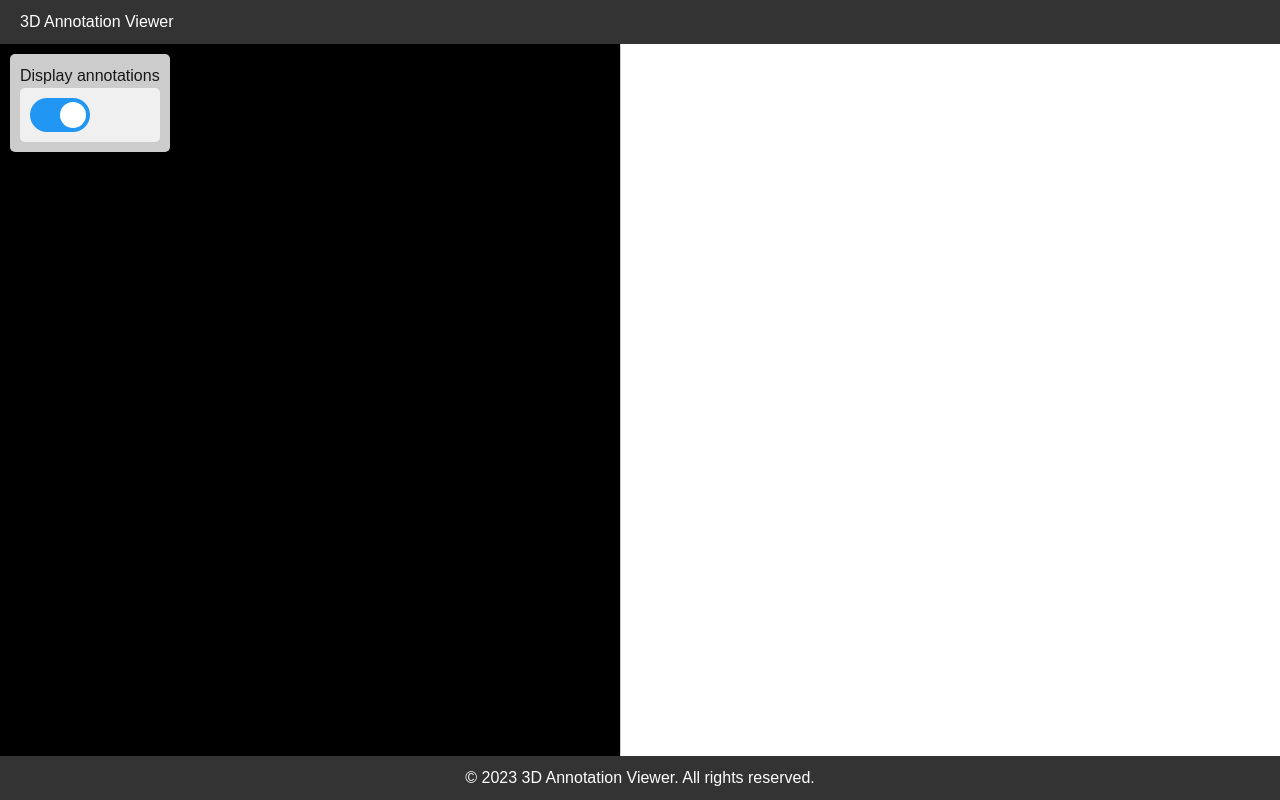
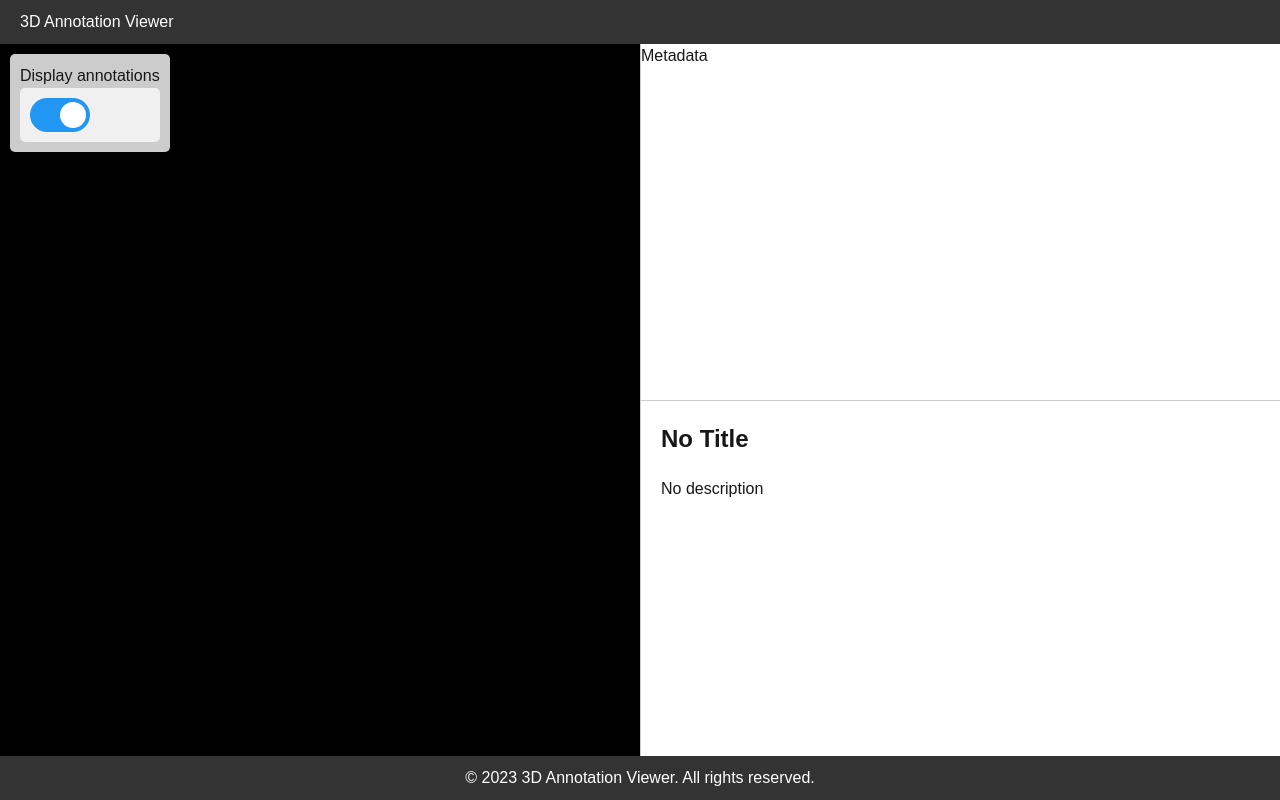
Before and after one commit to junjun7613/3D-annotation-viewer, a Next.js app: page /viewer in a window 1280 px wide. Built offline with nearby package versions, Linux system fonts and the light colour scheme; no server answers; the database is empty.

Commit message:
feat: add prettier

```diff
--- a/package.json
+++ b/package.json
@@ -13,6 +13,7 @@
     "CETEIcean": "^1.9.3",
     "firebase": "^11.1.0",
     "jeasings": "^0.0.16",
+    "jotai": "^2.11.3",
     "lodash": "^4.17.21",
     "next": "15.0.3",
     "react": "^18.0.0",
--- /dev/null
+++ b/src/app/atoms/infoPanelAtom.ts
@@ -0,0 +1,41 @@
+import { atom } from 'jotai';
+
+interface MediaItem {
+  type: string;
+  source: string;
+  caption: string;
+}
+
+interface WikidataItem {
+  label: string;
+  uri: string;
+  wikipedia?: string;
+}
+
+interface BibliographyItem {
+  author: string;
+  title: string;
+  year: string;
+  page?: string;
+  pdf?: string;
+}
+
+export interface InfoPanelContent {
+  id: string;
+  creator: string;
+  title: string;
+  description: string;
+  media: MediaItem[];
+  wikidata: WikidataItem[];
+  bibliography: BibliographyItem[];
+}
+
+export const infoPanelAtom = atom<InfoPanelContent>({
+  id: '',
+  creator: '',
+  title: '',
+  description: '',
+  media: [],
+  wikidata: [],
+  bibliography: [],
+});
--- a/src/app/components/viewer/header.tsx
+++ b/src/app/components/viewer/header.tsx
@@ -1,6 +1,15 @@
 const Header = () => {
   return (
-<header style={{ backgroundColor: '#333', color: 'white', padding: '10px 20px', display: 'flex', justifyContent: 'space-between', alignItems: 'center' }}>
+    <header
+      style={{
+        backgroundColor: '#333',
+        color: 'white',
+        padding: '10px 20px',
+        display: 'flex',
+        justifyContent: 'space-between',
+        alignItems: 'center',
+      }}
+    >
       <h1 style={{ margin: 0 }}>3D Annotation Viewer</h1>
       <nav>
         {/*<a href="#contact" style={{ color: 'white' }}>Contact</a>*/}
@@ -8,7 +17,7 @@ const Header = () => {
         {/*{user && <span style={{ color: 'white', marginLeft: '20px' }}>logged in</span>}*/}
       </nav>
     </header>
-    )
-}
+  );
+};
 
 export default Header;
--- /dev/null
+++ b/src/app/components/viewer/infoPanel.tsx
@@ -0,0 +1,26 @@
+'use client';
+
+import { useAtom } from 'jotai';
+import { infoPanelAtom } from '@/app/atoms/infoPanelAtom';
+
+const Metadata = () => {
+  const [infoPanelContent] = useAtom(infoPanelAtom);
+
+  return (
+    <div className="metadata-container" style={{ padding: '20px' }}>
+      {/* タイトルセクション */}
+      <div style={{ fontSize: '24px', fontWeight: 'bold', marginBottom: '20px' }}>
+        {infoPanelContent.title || 'No Title'}
+      </div>
+
+      {/* 説明セクション */}
+      <div style={{ marginBottom: '20px' }}>
+        <div
+          dangerouslySetInnerHTML={{ __html: infoPanelContent.description || 'No description' }}
+        />
+      </div>
+    </div>
+  );
+};
+
+export default Metadata;
--- /dev/null
+++ b/src/app/components/viewer/metadata.tsx
@@ -0,0 +1,9 @@
+const Metadata = ({ manifestUrl }: { manifestUrl: string }) => {
+  return (
+    <div>
+      <h1>Metadata</h1>
+    </div>
+  );
+};
+
+export default Metadata;
--- a/src/app/components/viewer/viewer.tsx
+++ b/src/app/components/viewer/viewer.tsx
@@ -1,91 +1,50 @@
-"use client"
+'use client';
 
-import { useEffect, useState } from 'react';
+import { useState } from 'react';
+import { useAtom } from 'jotai';
+import ThreeCanvas from '@/app/components/ThreeCanvasManifest_copy';
+import SwitchButton from '@/app/components/SwitchButton';
+import { infoPanelAtom, type InfoPanelContent } from '@/app/atoms/infoPanelAtom';
 
-import ThreeCanvas from '@/app/components/ThreeCanvasManifest_copy'
-import SwitchButton from '@/app/components/SwitchButton'
-
- interface MediaItem {
-    type: string;
-    source: string;
-    caption: string;
-  }
-
-  interface WikidataItem {
-    label: string;
-    uri: string;
-    wikipedia?: string;
-  }
-
-  interface BibliographyItem {
-    author: string;
-    title: string;
-    year: string;
-    page?: string;
-    pdf?: string;
-  }
-
-  interface InfoPanelContent {
-    id: string;
-    creator: string;
-    title: string;
-    description: string;
-    media: MediaItem[];
-    wikidata: WikidataItem[];
-    bibliography: BibliographyItem[];
-  }
-
-
-const Viewer = (
-    {manifestUrl}: {manifestUrl: string}
-) => {
-
-
-
-     const [infoPanelContent, setInfoPanelContent] = useState<InfoPanelContent>({
-    id: '',
-    creator: '',
-    title: '',
-    description: '',
-    media: [],
-    wikidata: [],
-    bibliography: []
-  });
-
-      const [annotationsVisible, setAnnotationsVisible] = useState(true)
+const Viewer = ({ manifestUrl }: { manifestUrl: string }) => {
+  const [, setInfoPanelContent] = useAtom(infoPanelAtom);
+  const [annotationsVisible, setAnnotationsVisible] = useState(true);
 
   const handleSwitchChange = (checked: boolean) => {
-    setAnnotationsVisible(checked)
-  }
+    setAnnotationsVisible(checked);
+  };
 
-
-    const handleInfoPanelContentChange = (content: { id: string, creator: string, title: string, description: string, media: [], wikidata: [], bibliography: [] }) => {
-
+  const handleInfoPanelContentChange = (content: InfoPanelContent) => {
     setInfoPanelContent(content);
-  }
-
+  };
 
   return (
     <div style={{ flex: 1, borderRight: '1px solid #ccc', position: 'relative' }}>
       <ThreeCanvas
         annotationsVisible={annotationsVisible}
         annotationMode={false}
-
         manifestUrl={manifestUrl}
         onInfoPanelContentChange={handleInfoPanelContentChange}
         editable={false}
       />
-            <div style={{ position: 'absolute', top: '10px', left: '10px', zIndex: 100, backgroundColor: 'rgba(255, 255, 255, 0.8)', padding: '10px', borderRadius: '5px' }}>
-
+      <div
+        style={{
+          position: 'absolute',
+          top: '10px',
+          left: '10px',
+          zIndex: 100,
+          backgroundColor: 'rgba(255, 255, 255, 0.8)',
+          padding: '10px',
+          borderRadius: '5px',
+        }}
+      >
         <div style={{ flex: '1 1 45%' }}>
           <p>Display annotations</p>
           <SwitchButton checked={annotationsVisible} onChange={handleSwitchChange} />
         </div>
-
-
       </div>
     </div>
-    )
-}
+  );
+};
 
 export default Viewer;
--- a/src/app/viewer/page.tsx
+++ b/src/app/viewer/page.tsx
@@ -1,21 +1,16 @@
-"use client";
+'use client';
 
 import { useEffect, useState } from 'react';
-import type { NextPage } from 'next'
+import type { NextPage } from 'next';
 
-import Header from '@/app/components/viewer/header'
-import Viewer from '@/app/components/viewer/viewer'
-import Footer from '@/app/components/viewer/footer'
+import Header from '@/app/components/viewer/header';
+import Viewer from '@/app/components/viewer/viewer';
+import Footer from '@/app/components/viewer/footer';
+import InfoPanel from '@/app/components/viewer/infoPanel';
+import Metadata from '@/app/components/viewer/metadata';
 
 const Home: NextPage = () => {
-
-  // const [user] = useAuthState(auth);
-
-  const [manifestUrl, setManifestUrl] = useState<string>('')
-
-
-
-
+  const [manifestUrl, setManifestUrl] = useState<string>('');
 
   // URLからマニフェストURLを取得して設定するuseEffect
   useEffect(() => {
@@ -26,20 +21,18 @@ const Home: NextPage = () => {
     }
   }, []);
 
-
-
   /*
   const handleManifestUrlChange = (event: React.ChangeEvent<HTMLInputElement>) => {
     setManifestUrl(event.target.value)
   }
   */
 
-
-
   return (
     <>
       <style jsx global>{`
-        html, body, #__next {
+        html,
+        body,
+        #__next {
           margin: 0;
           padding: 0;
           height: 100%;
@@ -49,27 +42,42 @@ const Home: NextPage = () => {
           box-sizing: border-box;
         }
       `}</style>
-      <div style={{ display: 'flex', flexDirection: 'column', height: '100%', width: "100%" }}>
+      <div style={{ display: 'flex', flexDirection: 'column', height: '100%', width: '100%' }}>
         <Header />
         <div style={{ display: 'flex', flex: 1 }}>
-          <Viewer manifestUrl={manifestUrl}/>
-          <div style={{ flex: 1, display: 'flex', flexDirection: 'column', padding: '20px' }}>
-
-           </div>
-
+          <Viewer manifestUrl={manifestUrl} />
+          <div
+            style={{
+              flex: 1,
+              display: 'flex',
+              flexDirection: 'column',
+              height: '100%',
+              overflowY: 'hidden',
+            }}
+          >
+            <div
+              style={{
+                flex: 1,
+                overflowY: 'auto',
+                borderBottom: '1px solid #ccc',
+              }}
+            >
+              <Metadata />
+            </div>
+            <div
+              style={{
+                flex: 1,
+                overflowY: 'auto',
+              }}
+            >
+              <InfoPanel />
+            </div>
+          </div>
         </div>
         <Footer />
       </div>
+    </>
+  );
+};
 
-
-
-
-
-      </>
-
-
-  )
-
-}
-
-export default Home
+export default Home;
```
Also changed, not shown: src/app/components/viewer/footer.tsx (+8 -6 lines), 2 other files (tests, documents, lock files or other folders). Lines whose indentation alone changed are shown as unchanged.
